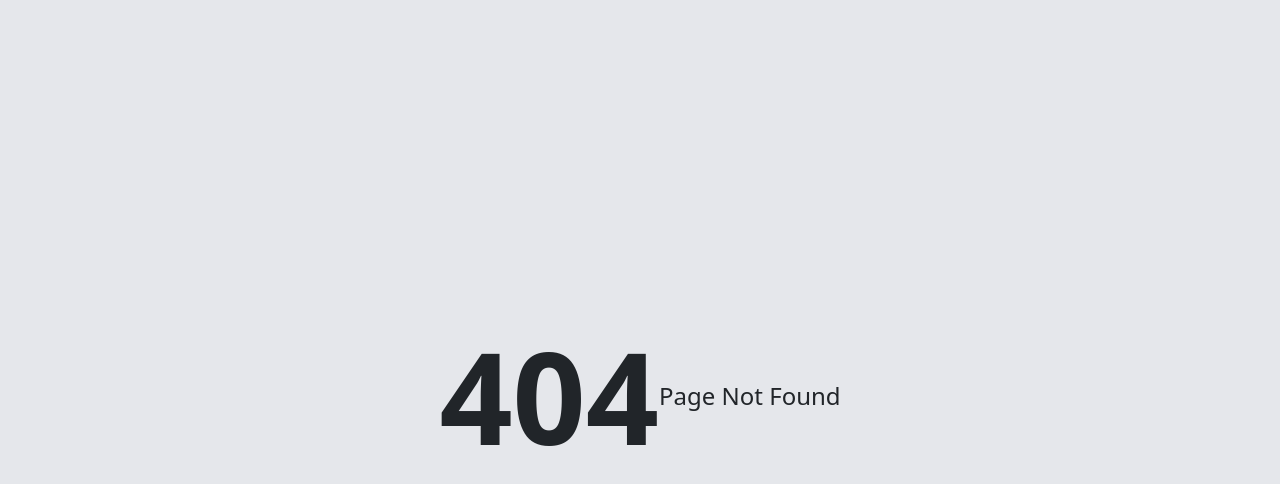
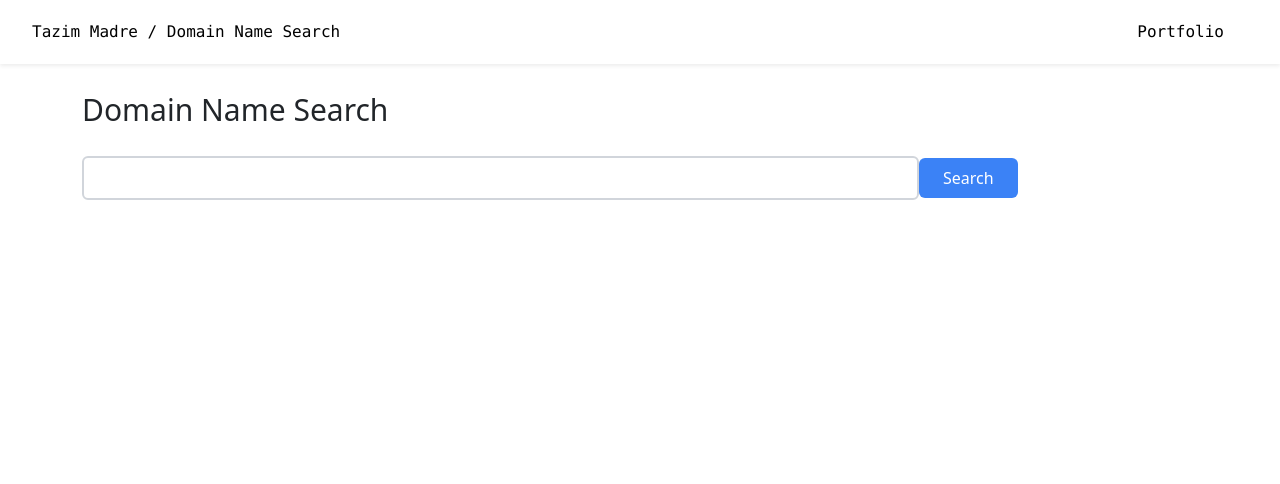
Before and after one commit to tazimmadre/Portfolio, a React (Create React App) app: page /domain-name-search in a window 1280 px wide. Before the commit this address had no page. Shown: the top 484 px of the page. Built offline with nearby package versions, Linux system fonts and the light colour scheme.

Commit message:
Refactor Navbar and Projects components, and add DomainNameSearch page

```diff
--- a/src/components/Navbar.js
+++ b/src/components/Navbar.js
@@ -1,21 +1,14 @@
-import React from "react";
-import {Link} from "react-router-dom";
+import React, { useState } from "react";
+import { Link } from "react-router-dom";
 
 export default function Navbar() {
   return (
-  //lets redesign the navbar using tailwindcss classes to make it look better
-  <nav className="flex justify-between items-center h-16 bg-white text-black relative shadow-sm font-mono" role="navigation">
-    <Link to="/" className="pl-8">Tazim Madre</Link>
-    <div className="px-4 cursor-pointer md:hidden">
-      <svg className="w-6 h-6" fill="none" stroke="currentColor" viewBox="0 0 24 24" xmlns="http://www.w3.org/2000/svg">
-        <path strokeLinecap="round" strokeLinejoin="round" strokeWidth={2} d="M4 6h16M4 12h16m-7 6h7" />
-      </svg>
-    </div>
-    <div className="pr-8 md:block hidden">
-      <Link to="/blog" className="p-4">Blog</Link>
-      {/* <Link to="/projects" className="p-4">Projects</Link>
-      <Link to="/contact" className="p-4">Contact</Link> */}
-    </div>
-  </nav>
+    <nav className="flex justify-between items-center h-16 bg-white text-black relative shadow-sm font-mono" role="navigation">
+      <Link to="/" className="pl-8">Tazim Madre</Link>
+      <div className={`pr-8 md:block`}>
+        <Link to="/blog" className="p-4">Blog</Link>
+        <Link to="/domain-name-search" className="p-4">DNS</Link>
+      </div>
+    </nav>
   );
 }
--- a/src/components/Projects.js
+++ b/src/components/Projects.js
@@ -13,7 +13,7 @@ export default function Projects() {
         </div>
         <div className="flex flex-wrap -m-4">
           {projects.map((project) => (
-          <a href={project.link} key={project.image} className="sm:w-1/2 w-100 p-4">
+            <a href={project.link} key={project.image} className="w-full sm:w-1/1 lg:w-1/2 xl:w-1/3 p-4">
               <div className="flex relative">
                 <img alt="gallery" className="absolute inset-0 w-full h-full object-cover object-center" src={project.image || 'https://placeholder.com/300'} />
                 <div className="px-8 py-10 relative z-10 w-full border-4 border-gray-200 bg-white opacity-0 hover:opacity-100">
--- a/src/components/Skills.js
+++ b/src/components/Skills.js
@@ -6,19 +6,18 @@ export default function Skills() {
   return (
     // lets redesign the skills section using tailwindcss classes to make it look better
     <section id="skills" className="text-gray-600 body-font">
-      <div className="container px-5 py-24 mx-auto">
-        <div className="flex flex-col text-center w-full mb-20">
+      <div className="container px-2 py-2 mx-auto">
+        <div className="flex flex-col items-center text-center w-full mb-20">
           <ChipIcon className="mx-auto inline-block w-10 mb-4" />
           <h1 className="sm:text-4xl text-3xl font-medium title-font mb-4 text-gray-900">Skills</h1>
           <p className="lg:w-2/3 mx-auto leading-relaxed text-base">Here are some of the skills I have.</p>
         </div>
-        <div className="flex flex-wrap -m-4">
+        <div className="flex flex-wrap -m-4 justify-center">
           {skills.map((skill) => (
-            <div key={skill} className="p-4 md:w-1/3 sm:w-1/2 w-full">
-              <div className="flex rounded-lg h-full bg-gray-100 p-8 flex-col">
-                <BadgeCheckIcon className="text-indigo-500 w-12 h-12 mb-3 inline-block" />
-                <h2 className="text-gray-900 text-lg title-font font-medium mb-4">{skill}</h2>
-                <p className="leading-relaxed text-base"></p>
+            <div key={skill} className="p-2 md:w-1/3 sm:w-1/2 xl:w-1/6 lg:w-1/6 w-full">
+              <div className="flex rounded-lg h-full bg-gray-100 p-1 flex-col">
+                <BadgeCheckIcon className="text-indigo-500 w-12 h-12 mb-3 p-1 flex justify-center" />
+                <h2 className="text-gray-900 text-lg title-font font-medium ml-3">{skill}</h2>
               </div>
             </div>
           ))}
--- /dev/null
+++ b/src/pages/DomainNameSearch.js
@@ -0,0 +1,65 @@
+// https://api.domainsdb.info/v1/domains/search?domain=${query}&zone=com
+// use this api to get the domain name search results and display them in a list
+//  keep the search bar big and in the top of the page and the results below it
+// use tailwindcss to style the page
+
+import axios from 'axios';
+import { useState } from 'react';
+import { Link } from 'react-router-dom';
+
+const DomainNameSearch = () => {
+  const [query, setQuery] = useState('');
+  const [domainNames, setDomainNames] = useState([]);
+  const [loading, setLoading] = useState(false);
+
+  const fetchDomainNames = async () => {
+    // fetch domain names use axxios
+    try {
+      setLoading(true);
+      const response = await axios.get(`https://api.domainsdb.info/v1/domains/search?domain=${query}&zone=com`);
+      console.log(response);
+      setDomainNames(response.data.domains);
+      setLoading(false);
+    } catch (error) {
+      console.error(error);
+      setLoading(false);
+    } finally {
+      setLoading(false);
+    }
+  }
+
+  return (
+    <div className="mx-auto">
+    <nav className="flex justify-between items-center h-16 bg-white text-black relative shadow-sm font-mono" role="navigation">
+        <Link to="/" className="pl-8">Tazim Madre / Domain Name Search</Link>
+        <div className="px-4 cursor-pointer md:hidden">
+          <svg className="w-6 h-6" fill="none" stroke="currentColor" viewBox="0 0 24 24" xmlns="http://www.w3.org/2000/svg">
+            <path strokeLinecap="round" strokeLinejoin="round" strokeWidth={2} d="M4 6h16M4 12h16m-7 6h7" />
+          </svg>
+        </div>
+        <div className="pr-8 md:block hidden">
+          <Link to="/" className="p-4">Portfolio</Link>
+        </div>
+      </nav>
+        <div className="container mx-auto">
+
+      <h1 className="text-3xl my-7">Domain Name Search</h1>
+      <input type="text" value={query} onChange={(e) => setQuery(e.target.value)} className="border-2 border-gray-300 rounded p-2 w-3/4" />
+      <button onClick={fetchDomainNames} className="bg-blue-500 text-white px-4 py-2 rounded hover:bg-blue-600">Search</button>
+      {loading ?
+      <div className="text-center my-4">
+        <div className="loader">Loading...</div>
+      </div>
+      :
+      <ul>
+        {domainNames.map((domainName) => (
+          <li key={domainName} className="my-2">{domainName}</li>
+          ))}
+      </ul>
+        }
+    </div>
+    </div>
+  );
+}
+
+export default DomainNameSearch;
--- a/src/pages/blog/index.js
+++ b/src/pages/blog/index.js
@@ -1,4 +1,5 @@
-import React from 'react';
+import axios from 'axios';
+import React, { useEffect } from 'react';
 import { Link } from 'react-router-dom';
 const BlogPage = () => {
   // Dummy blog data
--- a/src/router/index.js
+++ b/src/router/index.js
@@ -4,12 +4,14 @@ import NotFound from '../components/Notfound';
 import Home from '../pages/home';
 import BlogPage from '../pages/blog';
 import BlogDetails from '../pages/blog/blogDetails';
+import DomainNameSearch from '../pages/DomainNameSearch';
 
 const AppRouter = () => {
   return (
     <Router>
       <Routes>
         <Route exact path="/" element={<Home/>} />
+        <Route path="/domain-name-search" element={<DomainNameSearch/>} />
         <Route path="/blog" element={<BlogPage/>} />
         <Route path="/blog/:id" element={<BlogDetails/>} />
         <Route path="*" element={<NotFound/>} />
```
Lines whose indentation alone changed are shown as unchanged.
